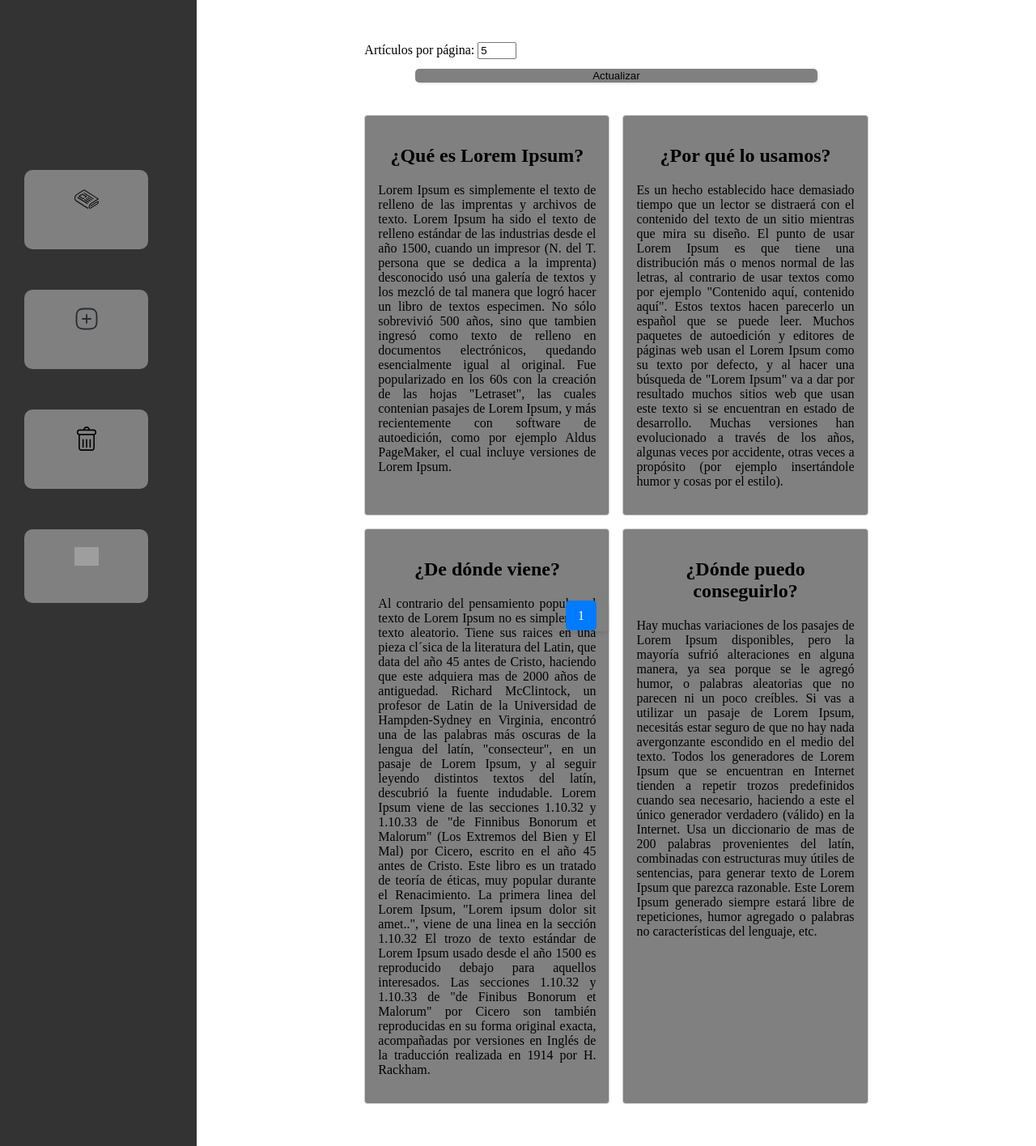
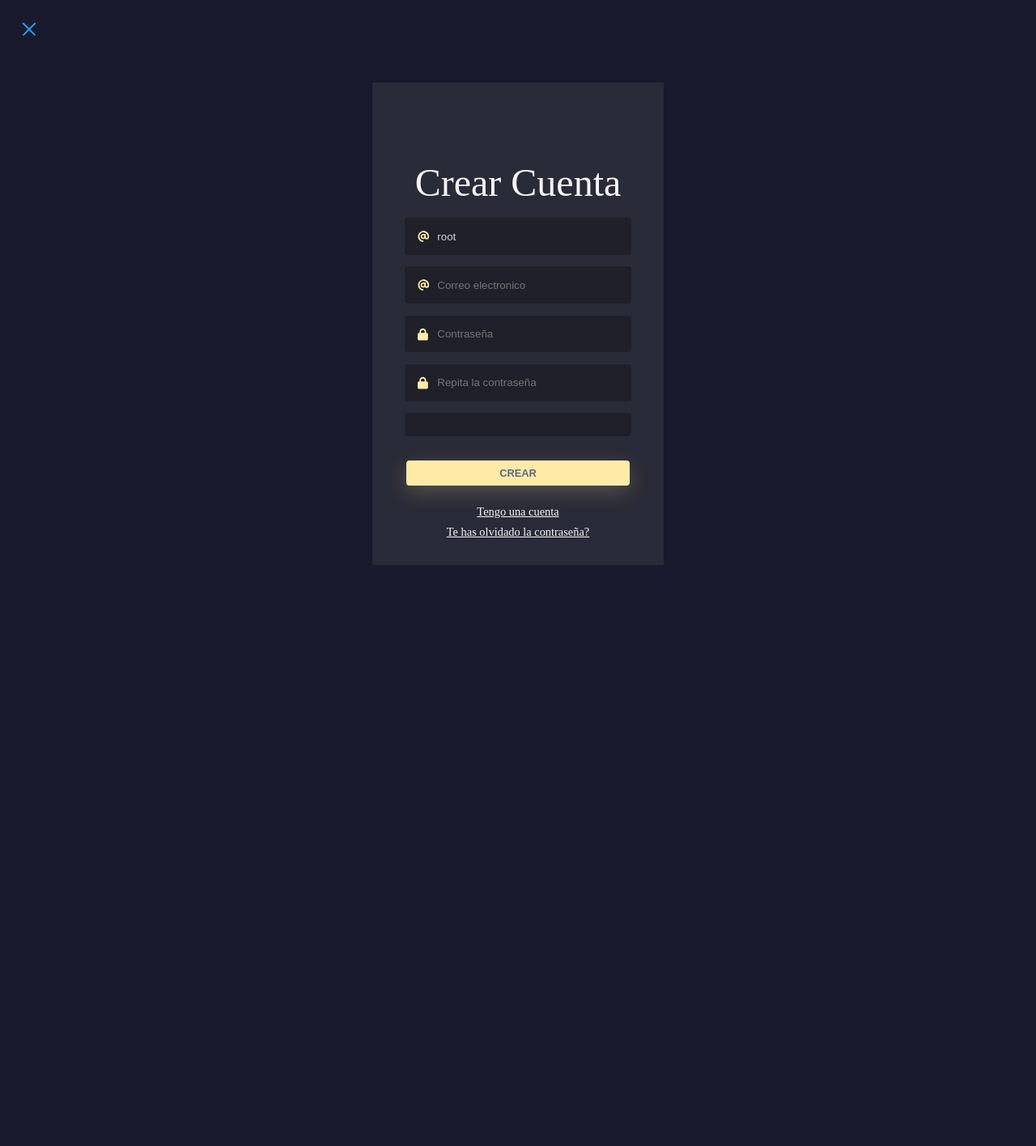
Before and after one commit to Christian270304/Backend-Pt05, a PHP site: page /index.php?pagina=SignUp in a window 1280 px wide. Shown: the whole page at 81% size. After the commit the page ends 698 px from the top, so only its background shows below. Run offline with PHP 8.4, Linux system fonts and the light colour scheme; data comes from the database, SQL or seed files in the repository; grey boxes are pictures that could not be loaded.

Commit message:
He añadido los archivos Login MostrarInici y SignUp, aparte he añadido la redireccion en el index.php y la logica de las paginas de login y signup

```diff
--- a/Controlador/controlador.php
+++ b/Controlador/controlador.php
@@ -239,10 +239,10 @@
        $cos = isset($cuerpo) ? trim($cuerpo) : '';
        $verid = verificarId($id);
        if ($verid == true){
-       $mensaje = update($id,$titol,$cos);
-       include 'Html/ModificarArticulo.php';
+            $mensaje = update($id,$titol,$cos);
+            include 'Html/ModificarArticulo.php';
        } else{
-           echo "Fallo";
+           include 'Html/404.php';
        }
 
     }
@@ -254,4 +254,60 @@
         $verificar = selectOne($id);
         return $verificar ? true : false;
     }
+
+    /*
+
+    */
+    function verificarDatos($username,$correo,$contra1,$contra2) {
+        $mensajes = array();
+        $mostrar = '';
+
+
+        $username = isset($username) ? trim(htmlspecialchars($username)) : '';
+        $correo = isset($correo) ? trim(htmlspecialchars($correo)) : '';
+        $contra1 = isset($contra1) ? trim(htmlspecialchars($contra1)) : '';
+        $contra2 = isset($contra2) ? trim(htmlspecialchars($contra2)) : '';
+
+        if (empty($username)) {
+            $mensajes[] = "El campo del Username no puede estar vacio";
+        }
+
+        if (empty($correo)) {
+            $mensajes[] = "El campo del correo no puede estar vacio";
+        }
+
+        if(empty($contra1)) {
+            $mensajes[] = "El campo de la contraseña no puede estar vacio";
+        } elseif (empty($contra2)){
+            $mensajes[] = "Por favor repita la contraseña.";
+        }
+
+
+
+
+        $result = usrExist($username,$correo);
+        if ($result > 0) {
+            echo "El nombre de usuario o el email ya están registrados.";
+        } else {
+            if ($contra1 == $contra2){
+                // Encriptar la contraseña
+            $hashed_password = password_hash($contra1, PASSWORD_DEFAULT);
+
+
+            $stmt = insertarUsuario($username,$correo,$hashed_password);
+            if ($stmt) {
+                $mensajes[] = "Registro exitoso. Ahora puedes iniciar sesión.";
+                header("index.php?pagina=Login");
+                exit();
+            } else {
+                $mensajes[] = "Error al registrar el usuario.";
+            }
+            } else {
+                $mensajes[] = "Las contraseñas no coinciden.";
+            }
+        }
+
+    include 'Html/SignUp.php';
+    }
+
 ?>
--- /dev/null
+++ b/Estilos/SignUp.css
@@ -0,0 +1,141 @@
+/* Christian Torres Barrantes */
+:root {
+    color-scheme: light dark;
+}
+
+body {
+    display: flex;
+    justify-content: center;
+    align-items: center;
+    min-height: 100vh;
+    margin: 0;
+    background-color: #1a1a2e;
+    /* Color de fondo opcional */
+}
+
+.card {
+    width: 280px;
+    padding: 2rem 2.5rem;
+    text-align: center;
+    background: #2a2b38;
+}
+
+/*Inputs*/
+.field {
+    margin-top: 0.5rem;
+    margin-bottom: 0.9rem;
+    display: flex;
+    align-items: center;
+    justify-content: center;
+    gap: .5em;
+    background-color: #1f2029;
+    border-radius: 4px;
+    padding: 0.9em 1em;
+}
+
+.input-icon {
+    height: 1em;
+    width: 1em;
+    fill: #ffeba7;
+}
+
+.input-field {
+    background: none;
+    border: none;
+    outline: none;
+    width: 100%;
+    color: #d3d3d3;
+}
+
+/*Text*/
+.title {
+    margin-bottom: 1rem;
+    font-size: 3em;
+    font-weight: 500;
+    color: #f5f5f5;
+}
+
+/*Buttons*/
+.btn {
+    margin-top: 1rem;
+    margin-bottom: 1rem;
+    border: none;
+    border-radius: 4px;
+    font-weight: bold;
+    font-size: .8em;
+    text-transform: uppercase;
+    padding: 0.6em 9em;
+    background-color: #ffeba7;
+    color: #5e6681;
+    box-shadow: 0 8px 24px 0 rgb(255 235 167 / 20%);
+    transition: all .3s ease-in-out;
+}
+
+.btn-link {
+    margin-top: 0.5rem;
+    color: #f5f5f5;
+    display: block;
+    font-size: 0.90em;
+    transition: color .3s ease-out;
+}
+
+/*Hover & focus*/
+.field input:focus::placeholder {
+    opacity: 0;
+    transition: opacity .3s;
+}
+
+.btn:hover {
+    background-color: #5e6681;
+    color: #ffeba7;
+    box-shadow: 0 8px 24px 0 rgb(16 39 112 / 20%);
+}
+
+.btn-link:hover {
+    color: #ffeba7;
+}
+
+.salir {
+    overflow: hidden;
+    position: absolute;
+    /* Posicionarlo de manera absoluta */
+    top: 20px;
+    /* Ajusta la distancia desde la parte superior */
+    left: 20px;
+    /* Ajusta la distancia desde la parte izquierda */
+    border: none;
+    padding: 0;
+    width: 2em;
+    height: 2em;
+    border-radius: 50%;
+    background: transparent;
+    color: #1da1f2;
+    font: inherit;
+    cursor: pointer;
+}
+
+.salir:focus {
+    outline: solid 0 transparent;
+    box-shadow: 0 0 0 2px #8ed0f9;
+}
+
+.salir:hover {
+    background: rgba(29, 161, 142, .1);
+}
+
+.salir:before,
+.salir:after {
+    position: absolute;
+    top: 15%;
+    left: calc(50% - .0625em);
+    width: .125em;
+    height: 70%;
+    border-radius: .125em;
+    transform: rotate(45deg);
+    background: currentcolor;
+    content: '';
+}
+
+.salir:after {
+    transform: rotate(-45deg);
+}
--- /dev/null
+++ b/Html/SignUp.php
@@ -0,0 +1,52 @@
+<!DOCTYPE html>
+<html lang="es">
+
+<head>
+    <meta charset="UTF-8">
+    <meta name="viewport" content="width=device-width, initial-scale=1.0">
+    <link href="Estilos/SignUp.css" rel="stylesheet">
+    <title>Document</title>
+</head>
+
+<body>
+    <div>
+        <a href="index.php?pagina=MostrarInici"><button class="salir"></button></a>
+    </div>
+    <div class="card">
+        <h4 class="title">Crear Cuenta</h4>
+        <form method="POST" action="index.php?pagina=SignUp">
+            <div class="field">
+                <svg class="input-icon" viewBox="0 0 500 500" xmlns="http://www.w3.org/2000/svg">
+                    <path d="M207.8 20.73c-93.45 18.32-168.7 93.66-187 187.1c-27.64 140.9 68.65 266.2 199.1 285.1c19.01 2.888 36.17-12.26 36.17-31.49l.0001-.6631c0-15.74-11.44-28.88-26.84-31.24c-84.35-12.98-149.2-86.13-149.2-174.2c0-102.9 88.61-185.5 193.4-175.4c91.54 8.869 158.6 91.25 158.6 183.2l0 16.16c0 22.09-17.94 40.05-40 40.05s-40.01-17.96-40.01-40.05v-120.1c0-8.847-7.161-16.02-16.01-16.02l-31.98 .0036c-7.299 0-13.2 4.992-15.12 11.68c-24.85-12.15-54.24-16.38-86.06-5.106c-38.75 13.73-68.12 48.91-73.72 89.64c-9.483 69.01 43.81 128 110.9 128c26.44 0 50.43-9.544 69.59-24.88c24 31.3 65.23 48.69 109.4 37.49C465.2 369.3 496 324.1 495.1 277.2V256.3C495.1 107.1 361.2-9.332 207.8 20.73zM239.1 304.3c-26.47 0-48-21.56-48-48.05s21.53-48.05 48-48.05s48 21.56 48 48.05S266.5 304.3 239.1 304.3z"></path>
+                </svg>
+                <input autocomplete="off" id="logemail" placeholder="Username" class="input-field" name="username" type="namespace" value="<?php echo isset($username) ? $username : ''; ?>">
+            </div>
+            <div class="field">
+                <svg class="input-icon" viewBox="0 0 500 500" xmlns="http://www.w3.org/2000/svg">
+                    <path d="M207.8 20.73c-93.45 18.32-168.7 93.66-187 187.1c-27.64 140.9 68.65 266.2 199.1 285.1c19.01 2.888 36.17-12.26 36.17-31.49l.0001-.6631c0-15.74-11.44-28.88-26.84-31.24c-84.35-12.98-149.2-86.13-149.2-174.2c0-102.9 88.61-185.5 193.4-175.4c91.54 8.869 158.6 91.25 158.6 183.2l0 16.16c0 22.09-17.94 40.05-40 40.05s-40.01-17.96-40.01-40.05v-120.1c0-8.847-7.161-16.02-16.01-16.02l-31.98 .0036c-7.299 0-13.2 4.992-15.12 11.68c-24.85-12.15-54.24-16.38-86.06-5.106c-38.75 13.73-68.12 48.91-73.72 89.64c-9.483 69.01 43.81 128 110.9 128c26.44 0 50.43-9.544 69.59-24.88c24 31.3 65.23 48.69 109.4 37.49C465.2 369.3 496 324.1 495.1 277.2V256.3C495.1 107.1 361.2-9.332 207.8 20.73zM239.1 304.3c-26.47 0-48-21.56-48-48.05s21.53-48.05 48-48.05s48 21.56 48 48.05S266.5 304.3 239.1 304.3z"></path>
+                </svg>
+                <input autocomplete="off" id="logemail" placeholder="Correo electronico" class="input-field" name="correo" type="email" value="<?php echo isset($correo) ? $correo : ''; ?>">
+            </div>
+            <div class="field">
+                <svg class="input-icon" viewBox="0 0 500 500" xmlns="http://www.w3.org/2000/svg">
+                    <path d="M80 192V144C80 64.47 144.5 0 224 0C303.5 0 368 64.47 368 144V192H384C419.3 192 448 220.7 448 256V448C448 483.3 419.3 512 384 512H64C28.65 512 0 483.3 0 448V256C0 220.7 28.65 192 64 192H80zM144 192H304V144C304 99.82 268.2 64 224 64C179.8 64 144 99.82 144 144V192z"></path>
+                </svg>
+                <input autocomplete="off" id="logpass" placeholder="Contraseña" class="input-field" name="contra1" type="password" value="<?php echo isset($contra1) ? $contra1 : ''; ?>">
+            </div>
+            <div class="field">
+                <svg class="input-icon" viewBox="0 0 500 500" xmlns="http://www.w3.org/2000/svg">
+                    <path d="M80 192V144C80 64.47 144.5 0 224 0C303.5 0 368 64.47 368 144V192H384C419.3 192 448 220.7 448 256V448C448 483.3 419.3 512 384 512H64C28.65 512 0 483.3 0 448V256C0 220.7 28.65 192 64 192H80zM144 192H304V144C304 99.82 268.2 64 224 64C179.8 64 144 99.82 144 144V192z"></path>
+                </svg>
+                <input autocomplete="off" id="logpass" placeholder="Repita la contraseña" class="input-field" name="contra2" type="password" value="<?php echo isset($contra2) ? $contra2 : ''; ?>">
+            </div>
+            <div class="field">
+                <?php echo isset($mensaje) ? $mensaje : '' ?>
+            </div>
+            <button class="btn" type="submit">Crear</button>
+            <a href="index.php?pagina=Login" class="btn-link">Tengo una cuenta</a>
+            <a href="#" class="btn-link">Te has olvidado la contraseña?</a>
+        </form>
+    </div>
+</body>
+
+</html>
--- a/Model/Model.php
+++ b/Model/Model.php
@@ -133,4 +133,27 @@
 
         return $stmt->fetchColumn(); // Devuelve el número total de artículos
     }
+
+    /*
+
+    */
+    function usrExist($username, $correo){
+        global $conn;
+        $query = "SELECT * FROM users WHERE username = :username OR email = :correo";
+        $stmt = $conn->prepare($query);
+        $stmt->execute([':username' => $username, ':correo' => $correo]);
+        $stmt->fetchAll();
+        return $stmt;
+    }
+
+    /*
+
+    */
+    function insertarUsuario($username, $corre, $contra){
+        global $conn;
+        $query = "INSERT INTO users (username, email, password) VALUES (:username, :correo , :contra)";
+        $stmt = $conn->prepare($query);
+        $stmt->execute([':username' => $username, ':correo' => $corre, ':contra' => $contra]);
+        return $stmt;
+    }
 ?>
--- a/index.php
+++ b/index.php
@@ -3,7 +3,7 @@
 
     require_once 'Controlador/controlador.php';
     if($_SERVER['REQUEST_METHOD'] === 'GET'){
-        $opcion = isset($_GET['pagina']) ? $_GET['pagina'] : 'Mostrar';
+        $opcion = isset($_GET['pagina']) ? $_GET['pagina'] : 'MostrarInici';
 
         switch ($opcion) {
             case 'Insertar':
@@ -18,6 +18,15 @@
             case 'Mostrar':
                 include 'Html/Mostrar.php';
                 break;
+            case 'MostrarInici':
+                include 'Html/MostrarInici.php';
+                break;
+            case 'Login':
+                include 'Html/Login.php';
+                break;
+            case 'SignUp':
+                include 'Html/SignUp.php';
+                break;
             case 'BorrarVerificar':
                 verificarDelet($_GET['id']);
                 break;
@@ -25,7 +34,7 @@
                 modificarPagina($_GET['id']);
                 break;
             default:
-                include 'Html/Mostrar.php';
+                include 'Html/MostrarInici.php';
         }
     } else if($_SERVER['REQUEST_METHOD'] === 'POST'){
         $opcion = isset($_GET['pagina']) ? $_GET['pagina'] : 'Mostrar';
@@ -45,6 +54,9 @@
                     include 'Html/Borrar.php';
                 }
                 break;
+            case 'SignUp':
+                verificarDatos($_POST['username'],$_POST['correo'],$_POST['contra1'],$_POST['contra2']);
+                break;
             case 'Modificar':
                 modificar($_POST['boton'],$_POST['titulo'],$_POST['cuerpo']);
                 break;
```
Also changed, not shown: Estilos/Login.css (added, +141 -0 lines), Estilos/estilosInicio.css (added, +124 -0 lines), Html/Login.php (added, +37 -0 lines), Html/MostrarInici.php (added, +45 -0 lines), pt02_christian_torres.sql (+57 -15 lines).
